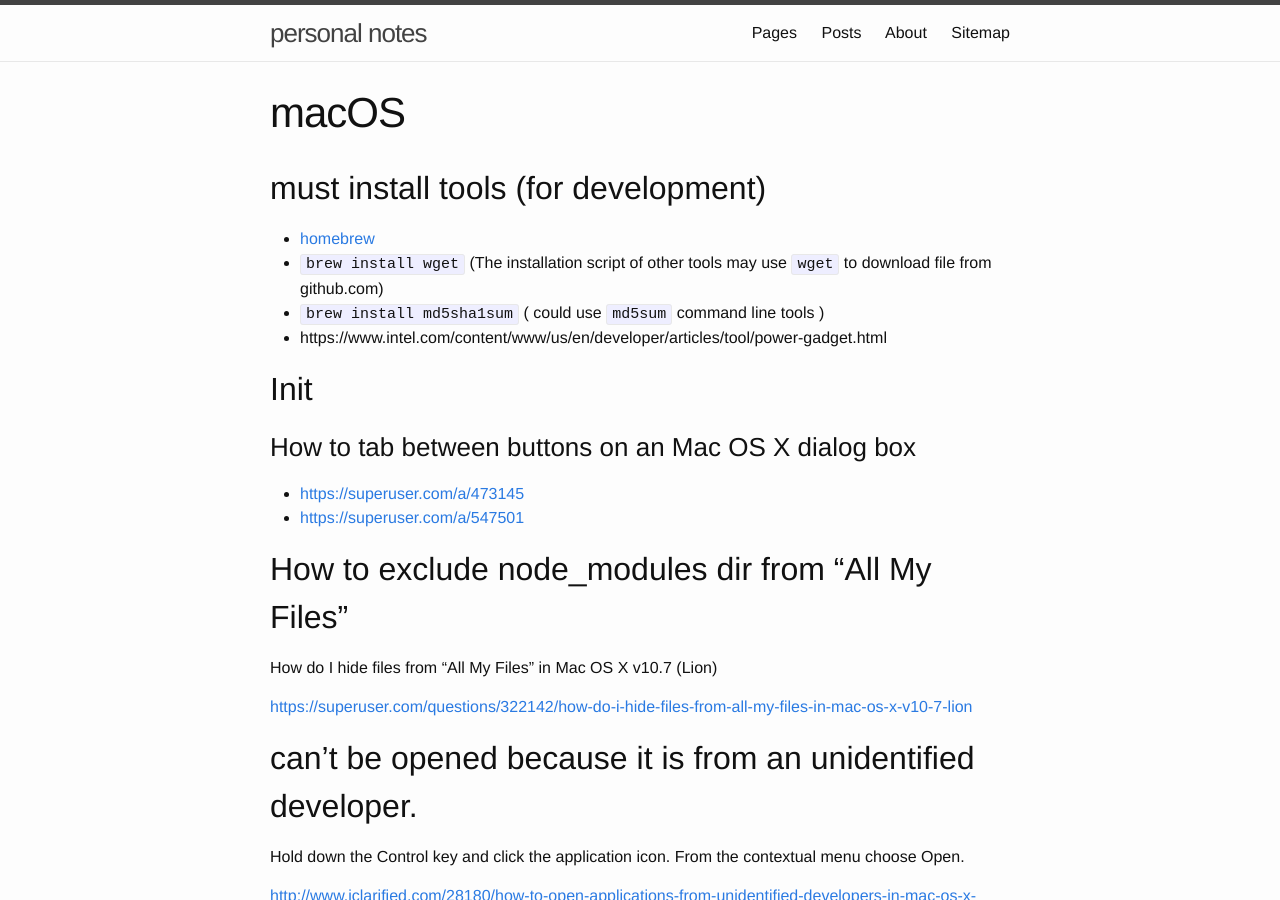
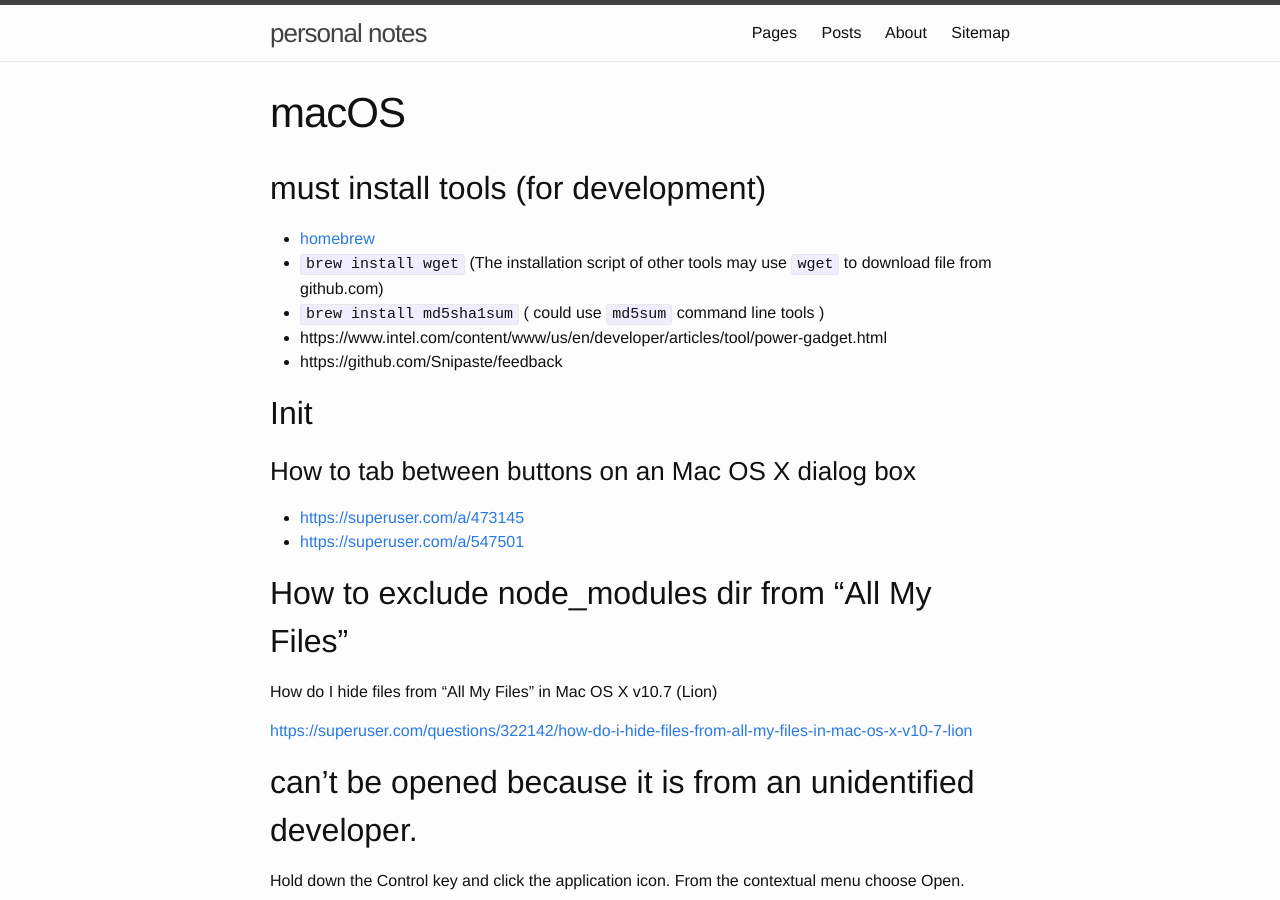
Before and after one commit to xx7y7xx/xx7y7xx.github.io, a Jekyll site: the page built from macOS.md, in a window 1280 px wide and 900 px high. Built offline with Jekyll 4.4.1, drawn with Linux system fonts in a browser that asks for light colours; comment, search, counter and statistics services are not loaded; some of the changed lines change nothing that is shown.

Commit message:
Update macOS.md

```diff
--- a/macOS.md
+++ b/macOS.md
@@ -9,6 +9,7 @@ title: macOS
 - `brew install wget` (The installation script of other tools may use `wget` to download file from github.com)
 - `brew install md5sha1sum` ( could use `md5sum` command line tools )
 - https://www.intel.com/content/www/us/en/developer/articles/tool/power-gadget.html
+- https://github.com/Snipaste/feedback
 
 ## Init
 
```
